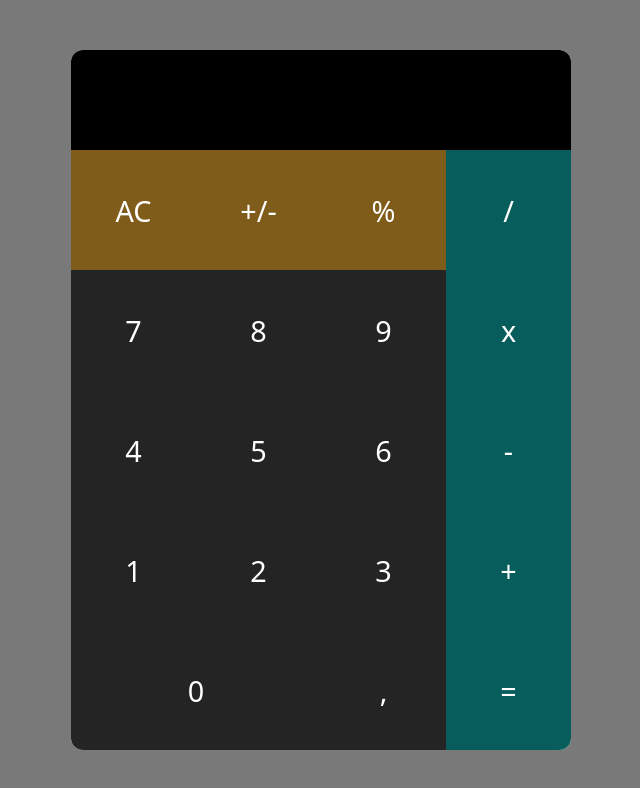
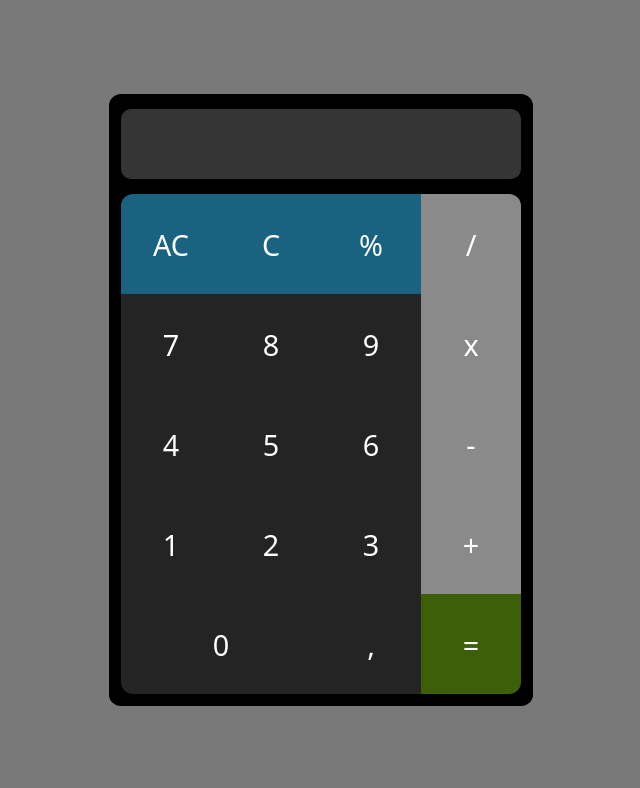
Before and after one commit to LucasCheer/CalcJs, a plain HTML site: page index.html in a window 1280 px wide. Both pictures are taken after a click on the button "AC". Shown: the whole page, without its empty margins (319-959 px from the left). Drawn offline with Linux system fonts and the light colour scheme.

Commit message:
basic script

```diff
--- a/app.js
+++ b/app.js
@@ -1,18 +1,85 @@
-//Variables
+//V A R I A B L E S
 
-const response = document.getElementById("response");
+const input = document.getElementById("input");
 const numbers = document.getElementsByClassName("numbers");
 const clear = document.getElementById("clear");
+const operators = document.getElementsByClassName("item3");
+const equal = document.getElementById("equal");
+var operationVariables =  {
+    "a" : null,
+    "b" : null,
+    "operator" :null,
+    "result" : 0
+};
 
-//Eventos
+// F U N C T I O N S
 
+function operation(a, operator, b){
+
+    a = parseInt(a);
+    b = parseInt(b);
+
+    switch(operator){
+        case "+":
+            return a + b;
+            break;
+        case "-":
+            return a - b;
+            break;
+        case "*":
+            return a * b;
+            break;
+        case "/":
+            return a / b;
+            break;
+        default:
+            return "error"
+    }
+
+};
+
+//E V E N T S
+
+// Input Numbers
 for (let i = 0; i < numbers.length; i++){
     numbers[i].addEventListener("click",(event) => {
         const value = event.target.value;
-        response.innerText += value;
+        input.value += value;
     } )
-}
+};
+
+//  Input Operators
+
+for (let i = 0; i < operators.length; i++){
+    operators[i].addEventListener("click",(event) => {
+        let operatorValue = event.target.value;
+        operationVariables.operator = operatorValue;
+        let firstValue = input.value;
+        operationVariables.a = firstValue;
+        input.value = null;
+    } )
+};
+
+//Output Result
+
+equal.addEventListener("click", () => {
+    let secondValue = input.value;
+    operationVariables.b = secondValue;
+    input.value = null;
+    operationVariables.result = operation(operationVariables.a, operationVariables.operator, operationVariables.b);
+    input.value = operationVariables.result;
+});
+
+//Clear all input
 
 clear.addEventListener("click", () =>{
-    response.innerText = "";
-})
+    input.value = null;
+    operationVariables = {
+        "a" : null,
+        "b" : null,
+        "operator" : null,
+        "result": 0
+    }
+});
+
+//Clear a digit for digit
--- a/index.html
+++ b/index.html
@@ -8,30 +8,31 @@
 </head>
 <body>
   <main class="container">
-    <div class="display">
-      <span id="response"></span>
+    <div class="input-container">
+      <input id="input" value="">
+
     </div>
 
     <div class="buttons">
       <button id="clear" class="item item1 clear">AC</button>
-      <button class="item item1 negative">+/-</button>
+      <button class="item item1 negative">C</button>
       <button class="item item1 percent sign">%</button>
-      <button class="item item3 sign">/</button>
+      <button id="dividir" value="/" class="item item3 sign">/</button>
       <button class="item numbers" value="7">7</button>
       <button class="item numbers" value="8">8</button>
       <button class="item numbers" value="9">9</button>
-      <button class="item item3 sign">x</button>
+      <button id="multiplicar" value="*" class="item item3 sign">x</button>
       <button class="item numbers" value="4">4</button>
       <button id="num5" class="item numbers" value="5">5</button>
       <button class="item numbers" value="6">6</button>
-      <button class="item item3 sign">-</button>
+      <button id="restar" value="-" class="item item3 sign">-</button>
       <button class="item numbers" value="1">1</button>
       <button class="item numbers" value="2">2</button>
       <button class="item numbers" value="3">3</button>
-      <button class="item item3 sign">+</button>
+      <button id="sumar" value="+" class="item item3 sign">+</button>
       <button class="item itemZero numbers" value="0">0</button>
       <button class="item comma">,</button>
-      <button class="item item3 equals">=</button>
+      <button id="equal" value="=" class="equals">=</button>
     </div>
   </main>
   <script src="./app.js"></script>
--- a/styles.css
+++ b/styles.css
@@ -4,11 +4,14 @@
 *{
   padding: 0;
   margin: 0;
-  box-sizing: border-box;
+  box-sizing: content-box;
   font-family: system-ui, -apple-system,sans-serif;
 }
 button{
   all:unset;
+  &:hover{
+    cursor: pointer;
+  }
 }
 
 /* Estilos Generales */
@@ -23,34 +26,59 @@ body{
   justify-content: center;
 }
 
+
+/* Calculator */
+
 .container{
-  background-color: rgb(255, 255, 255);
+  background-color: black;
   font-size: 1.8rem;
-  width: 500px;
+  width: 400px;
   border-radius: 12px;
+  border: 12px solid black;
+  border-top: 5px;
   overflow: hidden;
 
 
-    & .display{
+    & .input-container{
       width: 100%;
       height: 100px;
+      margin: auto;
 
       color: white;
-      background-color: black;
-      font-size: 3rem;
-      padding: 0 1rem;
+      background-color: rgb(0, 0, 0);
+      padding: 0 0;
+      display: flex;
+      justify-content: center;
+      align-items: center;
 
-      display: flex;
-      justify-content: left;
-      align-items: center;
+        & #input {
+          all:unset;
+          width: 100%;
+          height: 70px;
+          padding: 0 1rem;
+
+          border-radius: 10px;
+          overflow: hidden;
+
+          font-size: 2.6rem;
+          background-color: rgb(53, 53, 53);
+          color: white;
+
+
+        }
     }
 
     & .buttons{
       width: 100%;
       height: 100%;
+
       display: grid;
       grid-template-columns: 25% 25% 25% 25%;
-      grid-template-rows: 120px 120px 120px 120px 120px;
+      grid-template-rows: 100px 100px 100px 100px 100px;
+
+      border-radius: 12px;
+      overflow: hidden;
+
 
       & .item{
         display: flex;
@@ -62,25 +90,41 @@ body{
         background-color: rgb(36, 36, 36);
         color: white;
 
-        border-radius: 0;
-
+        transition-duration: 100ms;
       }
       & .item:hover{
-        background-color: aliceblue;
-        color: black;
+        background-color: rgb(68, 68, 68);
+        color: rgb(255, 255, 255);
       }
       & .itemZero {
         grid-row: 5/6;
         grid-column: 1/3;
       }
       & .item1 {
-        background-color: rgb(128, 92, 26);
-
-      }
-      & .item3{
-        background-color: rgb(7, 92, 92);
+        background-color: rgb(26, 99, 128);
+        &:hover{
+          background-color: rgb(38, 146, 189);
+          color: white;
+        }
       }
 
+      & .item3{
+        background-color: rgb(138, 138, 138);
+        &:hover{
+          background-color: rgb(177, 177, 177);
+          color: white;
+        }
+      }
+      #equal{
+        background-color: rgb(60, 95, 8);
+        color: white;
+        display: flex;
+        justify-content: center;
+        align-items: center;
+          &:hover{
+            background-color: rgb(87, 138, 12);
+            color: white;
+          }
+      }
     }
-
 }
```
